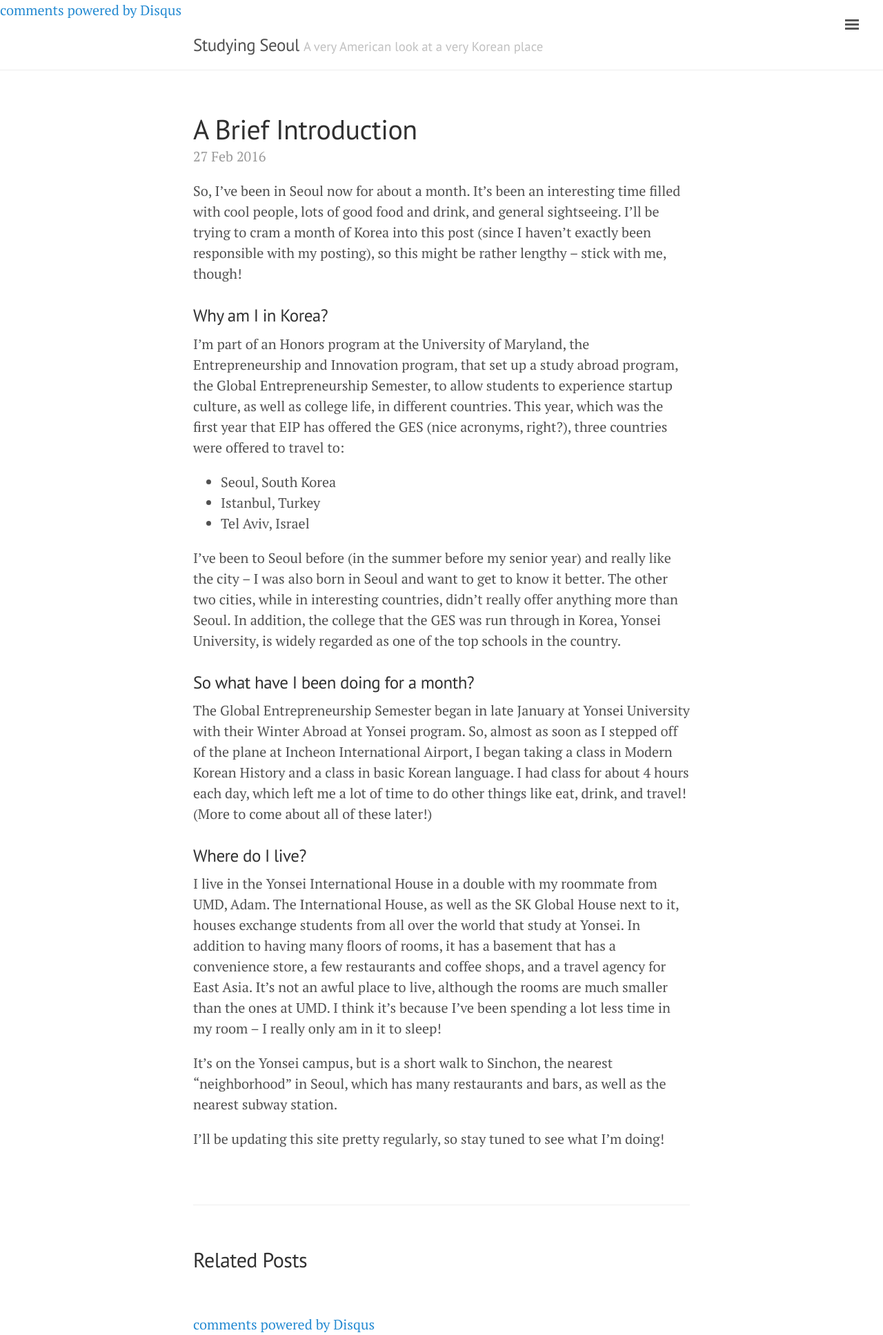
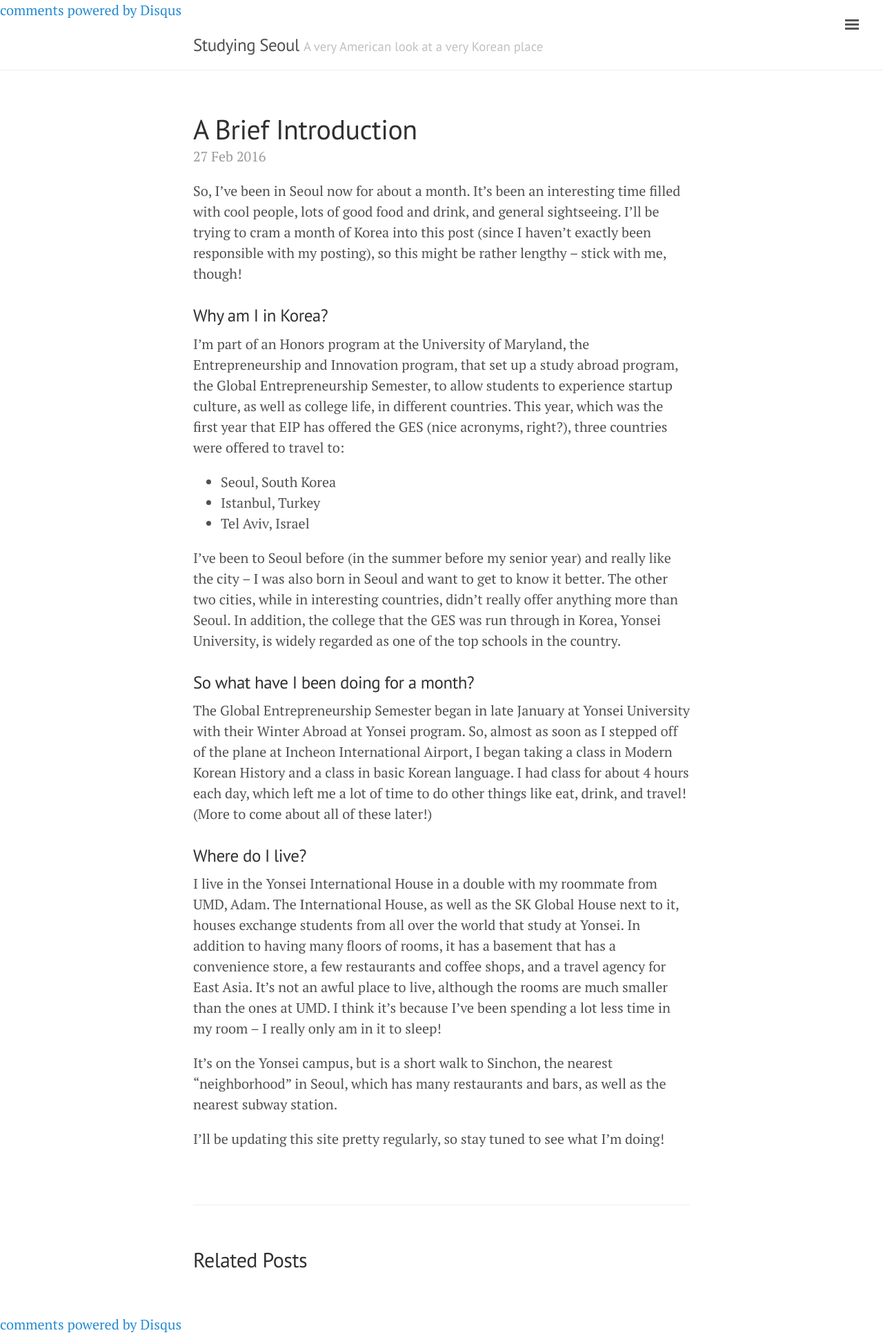
Before and after one commit to sw3dish/studying_seoul_jekyll, a Jekyll site: the page built from _posts/2016-02-27-a-brief-introduction.md, in a window 1280 px wide. Shown: the whole page at 69% size. Built offline with Jekyll 4.4.1, drawn with Linux system fonts in a browser that asks for light colours; comment, search, counter and statistics services are not loaded.

Commit message:
fix disqus

```diff
--- a/_layouts/default.html
+++ b/_layouts/default.html
@@ -21,9 +21,10 @@
 
       <div class="container content">
         {{ content }}
-        {% include disqus_comments.html %}
       </div>
     </div>
+
+    {% include disqus_comments.html %}
 
     <label for="sidebar-checkbox" class="sidebar-toggle"></label>
 
```
